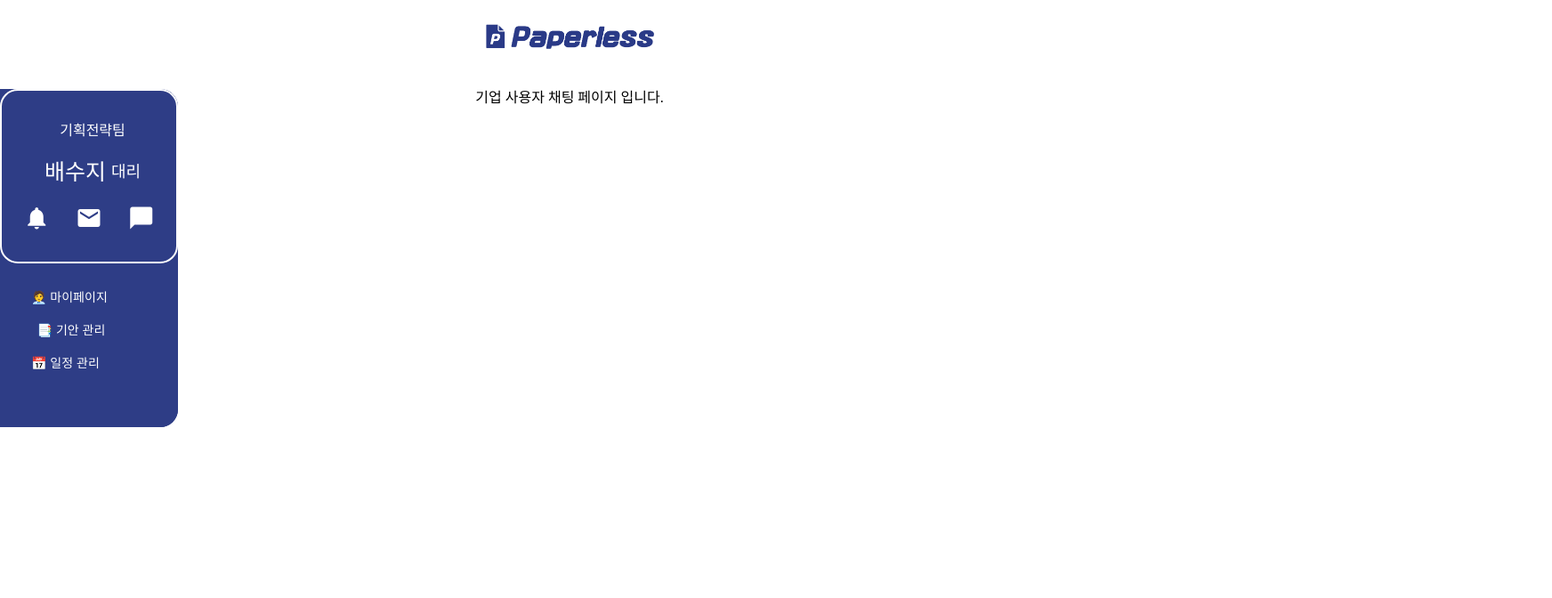
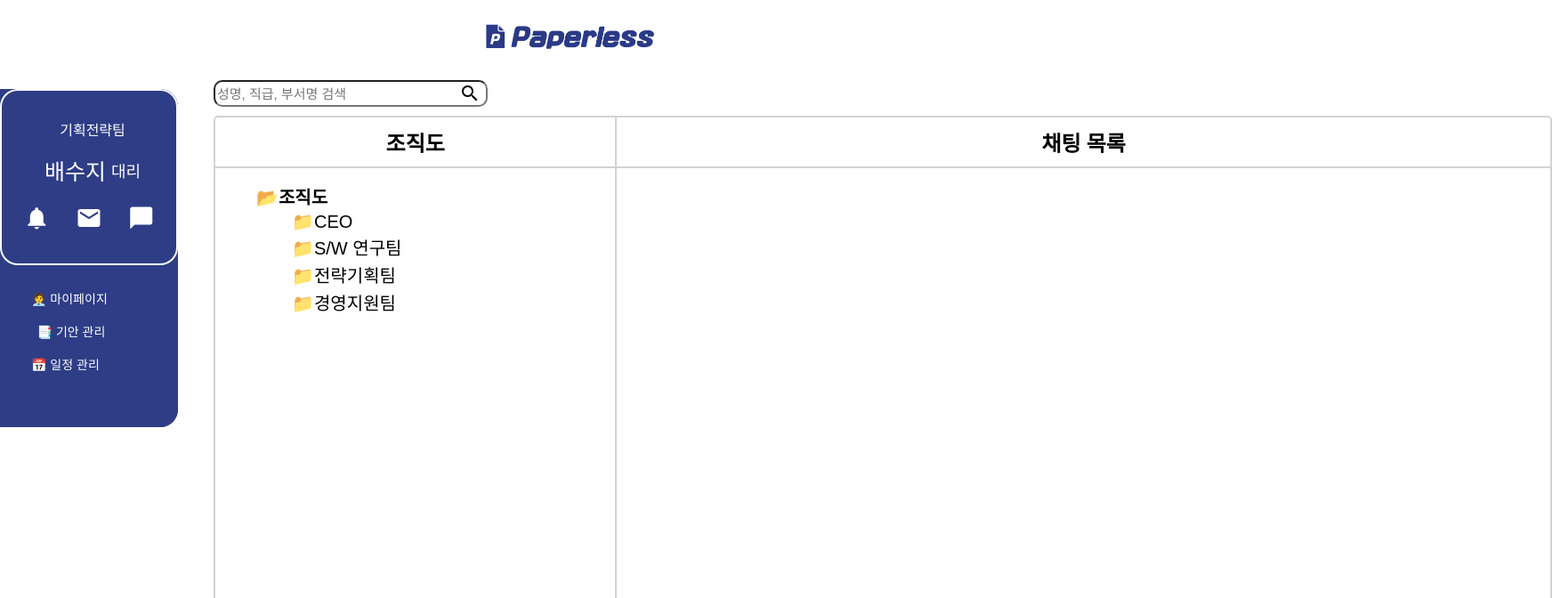
Before and after one commit to mindrog/Paperless, a React (Create React App) app in the folder src/main/frontend/: page /Company/user/chat in a window 1280 px wide. Shown: the top 672 px of the page at 89% size, 1744 px wide, since content can reach past the window. Built offline with nearby package versions, Linux system fonts and the light colour scheme; no server answers; a web font is replaced by a local one.

Commit message:
조직도 생성, 채팅 페이지 수정

```diff
--- a/src/main/frontend/src/pages/company_user/company_user_chat.js
+++ b/src/main/frontend/src/pages/company_user/company_user_chat.js
@@ -1,11 +1,36 @@
 import React from 'react';
+import styles from '../../styles/company/company_chat.module.css';
+import OrgChart from '../layout/org_chart';
 
-function Company_user_chat () {
+function Company_user_chat() {
     return (
-        <div>
-            <p>기업 사용자 채팅 페이지 입니다.</p>
+        <div className="container-xl">
+            <div className={styles.chatContainer}>
+                <div className={styles.selectChat}>
+                    <input type='text' placeholder='성명, 직급, 부서명 검색'></input>
+                    <button><i className="material-icons">search</i></button>
+                </div>
+                <div className={styles.list}>
+                    <div className={styles.orgChart}>
+                        <div className={styles.orgChart_title}>
+                            <h2>조직도</h2>
+                        </div>
+                        <div className={styles.orgChart_content}>
+                            <OrgChart />
+                        </div>
+                    </div>
+                    <div className={styles.chatList}>
+                        <div className={styles.chatList_title}>
+                            <h2>채팅 목록</h2>
+                        </div>
+                        <div className={styles.chatList_content}>
+
+                        </div>
+                    </div>
+                </div>
+            </div>
         </div>
     );
 }
 
-export default Company_user_chat ;
+export default Company_user_chat;
--- /dev/null
+++ b/src/main/frontend/src/pages/layout/org_chart.js
@@ -0,0 +1,95 @@
+import React, { useState } from 'react'
+import styles from '../../styles/layout/org_chart.module.css';
+
+const OrgChart = () => {
+    const [isDropdown, setIsDropdown] = useState({
+        // 회사 내부 조직도
+        orgChart: true,
+        // CEO
+        ceo: false,
+        // S/W 연구팀
+        swSearch: false,
+        // 전략기획팀
+        strategicPlanning: false,
+        // 경영지원팀
+        managementSupport: false,
+        // SaaS 운영팀
+        saasOperation: false,
+        // 서비스 개발팀
+        serviceDevelopment: false,
+        // 플랫폼팀
+        platform: false,
+        // 콘텐츠 기획팀
+        contentPlanning: false
+    });
+
+    const toggleDropdown = (menu) => {
+        setIsDropdown((menuState) => ({
+            // 이전 setIsDropdown 상태 불러오기
+            ...menuState,
+            [menu]: !menuState[menu]
+        }));
+    };
+
+    const menuList = [
+        {
+            name: '조직도', key: 'orgChart', subMenu: [
+                {
+                    name: 'CEO', key: 'ceo', subMenu: [
+                        { name: '홍길동', key: '홍길동', type: 'user' }
+                    ]
+                },
+                {
+                    name: 'S/W 연구팀', key: 'swSearch', subMenu: [
+                        { name: '하태홍 전무', key: '하태홍', type: 'user' },
+                        { name: 'SaaS 운영팀', key: 'saasOperation', count: 6 },
+                        { name: '서비스 개발팀', key: 'serviceDevelopment', count: 8 },
+                        { name: '플랫폼팀', key: 'platform', count: 10 },
+                        {
+                            name: '콘텐츠 기획팀', key: 'contentPlanning', count: 7, subMenu: [
+                                { name: '전지현', key: '전지현', type: 'user' },
+                                { name: '장원영', key: '장원영', type: 'user' },
+                                { name: '이도현', key: '이도현', type: 'user' },
+                                { name: '박보영', key: '박보영', type: 'user' },
+                                { name: '김태리', key: '김태리', type: 'user' },
+                                { name: '박보검', key: '박보검', type: 'user' },
+                                { name: '차은우', key: '차은우', type: 'user' },
+                            ]
+                        }
+                    ]
+                },
+                { name: '전략기획팀', key: 'strategicPlanning' },
+                { name: '경영지원팀', key: 'managementSupport' },
+            ],
+        },
+    ]
+
+    const renderMenu = (menu) => {
+        const isUser = `${menu.type}` === 'user'? true : false;
+        const icon = isDropdown[menu.key] ? `📂` : `📁`;
+        return (
+            <li key={menu.key} style={{listStyle: isUser ? 'outside' : 'none'}}>
+                <button onClick={() => toggleDropdown(menu.key)} style={{ fontWeight: isDropdown[menu.key] ? 'bold' : 'normal'}}>
+                    {isUser ? '' : icon }
+                    {menu.name}
+                    {menu.count && ` (${menu.count}명)`}
+                </button>
+                {isDropdown[menu.key] && menu.subMenu && (
+                    <ul className={styles.orgChartList}>
+                        {menu.subMenu.map((subMenu) => renderMenu(subMenu))}
+                    </ul>
+                )}
+            </li>
+        );
+    };
+
+    return (
+        <div className={styles.container_orgChart}>
+            <ul className={styles.orgChartList}>
+                {menuList.map((menu) => renderMenu(menu))}
+            </ul>
+        </div>
+    );
+};
+
+export default OrgChart;
--- /dev/null
+++ b/src/main/frontend/src/styles/company/company_chat.module.css
@@ -0,0 +1,72 @@
+h2 {
+    margin: 0px;
+}
+
+.chatContainer {
+    margin-left: 220px;
+    padding-left: 20px;
+    padding-right: 20px;
+}
+
+.selectChat {
+    display: flex;
+    width: 1500px;
+    height: 30px;
+    margin: 10px auto;
+    position: relative;
+    text-align: left;
+}
+
+.selectChat input {
+    width: 300px;
+    font-size: 15px;
+    border-radius: 10px;
+}
+
+/* input 태그에 검색 아이콘 넣기 */
+.selectChat button {
+    position: absolute;
+    left: 270px;
+    background-color: inherit;
+    border: none;
+}
+
+.selectChat button :hover{
+    cursor: pointer;
+}
+
+/* input 태그(border: 2px)에 아이콘 padding으로 위치 설정 */
+.selectChat i {
+    padding-top: 2px;
+    padding-bottom: 2px;
+}
+
+.list {
+    width: 1500px;
+    height: 730px;
+    margin: 10px auto;
+    border: 2px solid lightgray;
+    border-radius: 5px;
+    display: flex;
+}
+
+.orgChart {
+    width: 450px;
+    height: 700px;
+    border-right: 2px solid lightgray;
+}
+
+.orgChart_title {
+    padding: 10px;
+    border-bottom: 2px solid lightgray;
+}
+
+.chatList {
+    width: 1050px;
+    height: 700px;
+}
+
+.chatList_title {
+    padding: 10px;
+    border-bottom: 2px solid lightgray;
+}
--- /dev/null
+++ b/src/main/frontend/src/styles/layout/org_chart.module.css
@@ -0,0 +1,22 @@
+button {
+    border: none;
+    background-color: inherit;
+    font-size: 20px;
+}
+
+.container_orgChart ul {
+  list-style: none;
+}
+
+.container_orgChart {
+    display: flex;
+    text-align: left;
+}
+
+.orgChartList {
+    display: list-item;
+}
+
+.compDropdown {
+
+}
```
